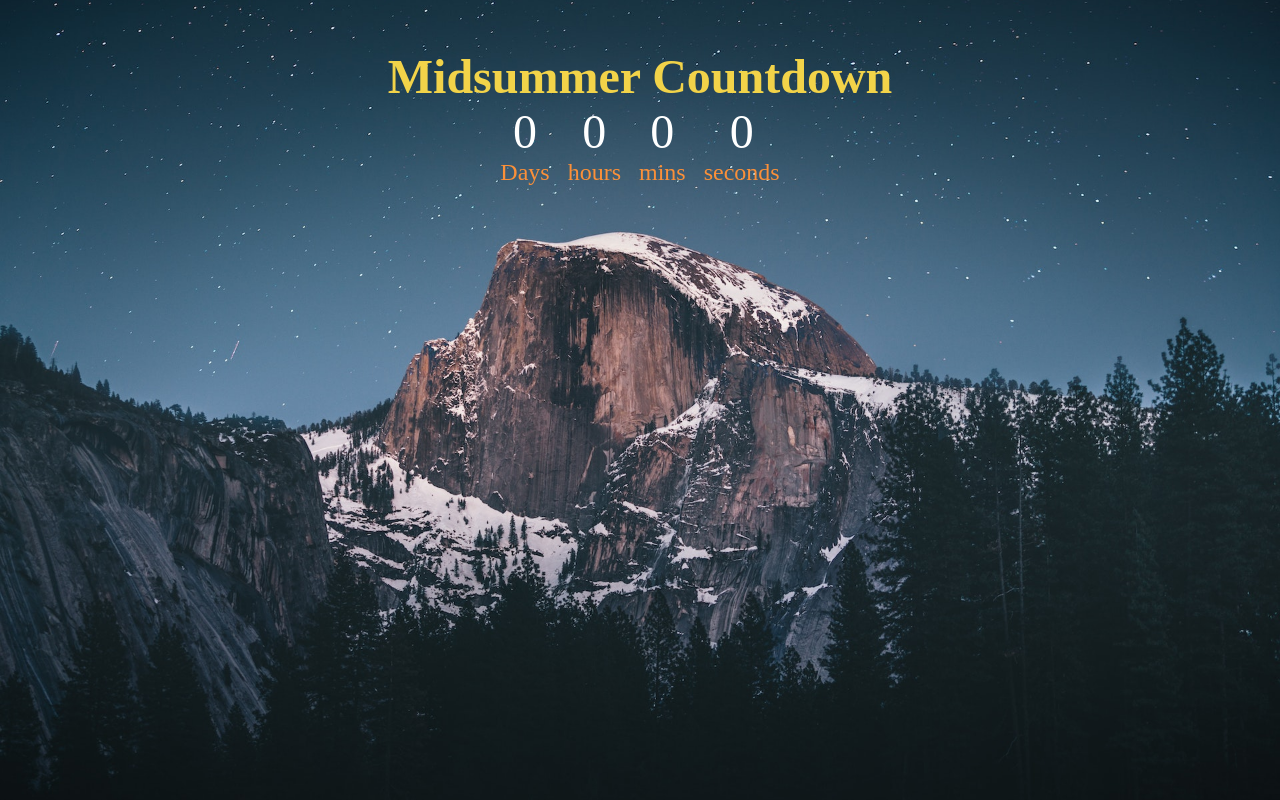
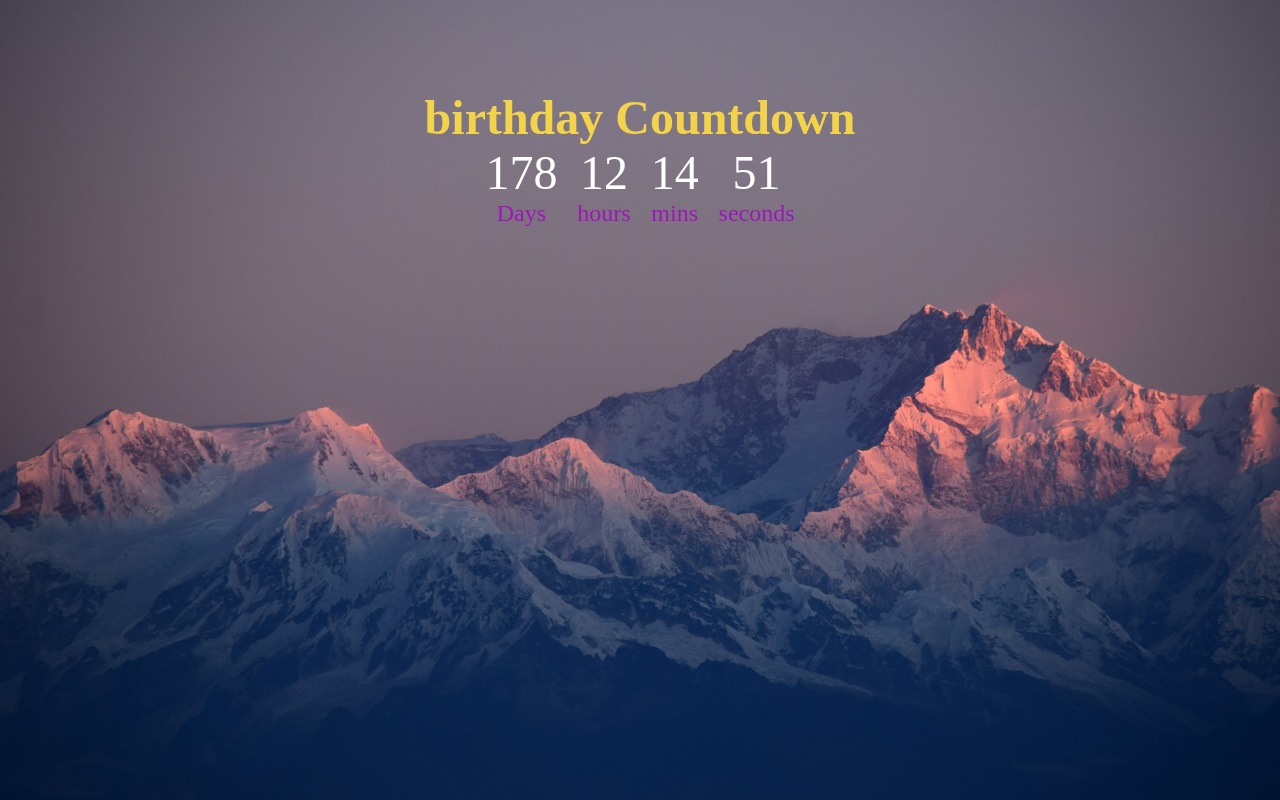
Before and after one commit to Moonchichiii/codealong, a plain HTML site: page index.html in a window 1280 px wide. Drawn offline with Linux system fonts and the light colour scheme.

Commit message:
first little.

```diff
--- a/assets/css/style.css
+++ b/assets/css/style.css
@@ -2,7 +2,7 @@
 
 :root {
     --heading-color:#F2D349;
-    --text1-color:#FB9039;
+    --text1-color:#9E15BF;
     --text2-color: #FFFFFF;
     --link-color:#1BA098;
 }
@@ -15,7 +15,7 @@
 
 
 body {
-    background-image: url("/assets/images/pexels-ian-beckley-2440024.jpg");
+    background-image: url("/assets/images/pexels-joyston-judah-933054.jpg");
     background-position: center center;
     background-repeat: no-repeat;
     background-size: cover;
@@ -69,7 +69,7 @@ span {
     color: var(--text1-color);
 }
 
-.big-text {
+.big-text  {
     text-align: center;
     font-size:3rem;
     color: var(--text2-color);
@@ -77,6 +77,7 @@ span {
 
 
 a {
-    font-size:1.4rem;
+    font-size:2.4rem;
+    font-weight: 600;
     color: var(--link-color);
 }
--- a/assets/js/script.js
+++ b/assets/js/script.js
@@ -1 +1,24 @@
-const
+const midSummer = '02 nov 2023';
+
+function countdown() {
+    const midSummerDate = new Date(midSummer);
+    const currentDate = new Date();
+
+    const totalSeconds = (midSummerDate - currentDate) / 1000;
+
+    const days = Math.floor(totalSeconds / 3600 / 24);
+    const hours = Math.floor(totalSeconds / 3600) % 24;
+    const mins = Math.floor(totalSeconds / 60) % 60;
+    const seconds = Math.floor(totalSeconds) % 60;
+
+    document.querySelector('#days').innerHTML = days;
+    document.querySelector('#hours').innerHTML = hours;
+    document.querySelector('#mins').innerHTML = mins;
+    document.querySelector('#seconds').innerHTML = seconds;
+}
+
+// initial call
+countdown();
+
+// update the countdown every second
+setInterval(countdown, 1000);
--- a/index.html
+++ b/index.html
@@ -11,7 +11,7 @@
 
 
 <header>
-<h1>Midsummer Countdown</h1>
+<h1>birthday Countdown</h1>
 </header>
 
 <div class="countdown-container">
```
Also changed, not shown: assets/images/pexels-joyston-judah-933054.jpg (added).
